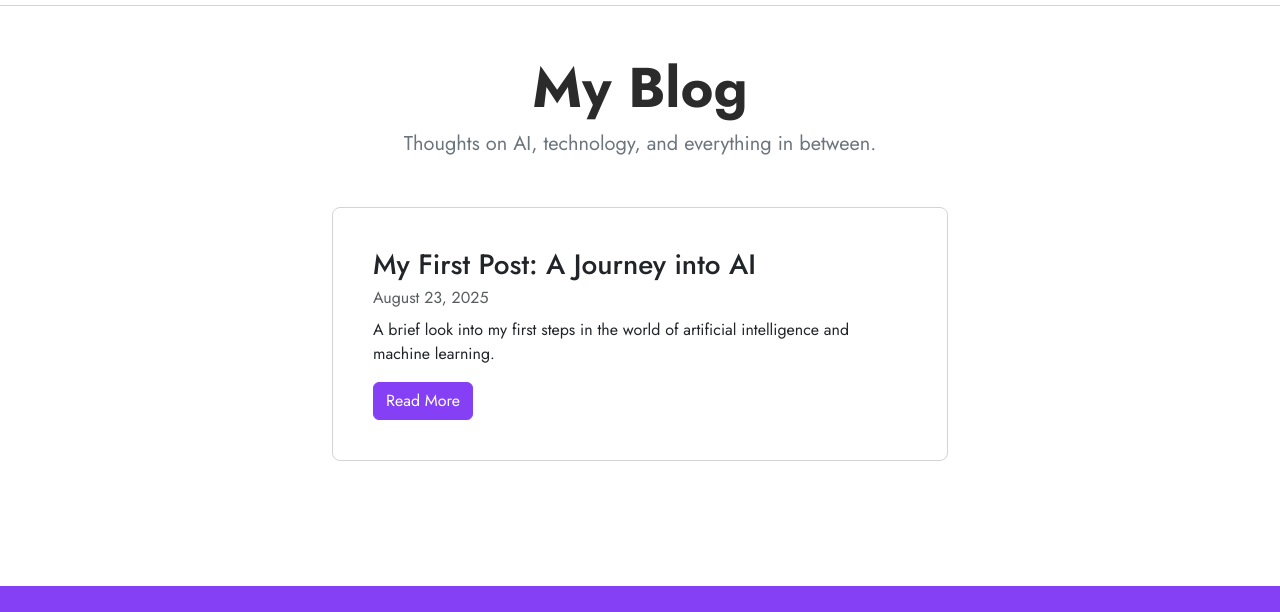
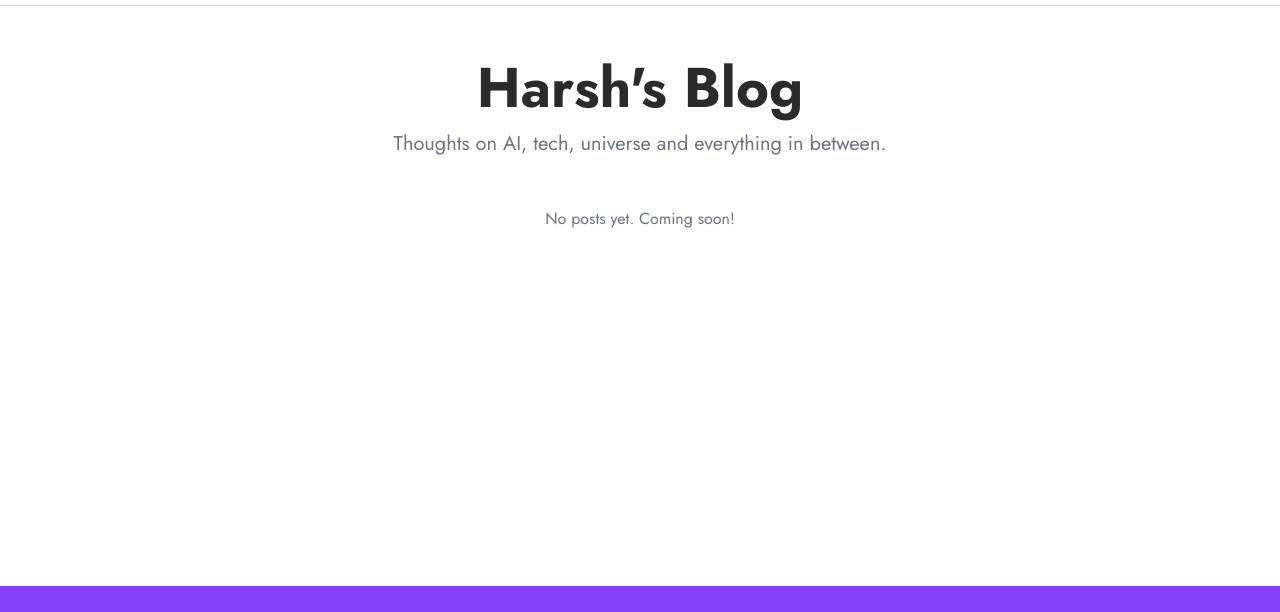
Before and after one commit to AarnoStormborn/portfolio-blog, a plain HTML site: page blog.html in a window 1280 px wide. Shown: the part 61-673 px from the top of the page. Drawn offline with nearby package versions, Linux system fonts and the light colour scheme.

Commit message:
v1.3.2 no blogs yet

```diff
--- a/assets/js/blog.js
+++ b/assets/js/blog.js
@@ -35,7 +35,7 @@ async function loadBlogPosts() {
         container.innerHTML = '';
 
         if (posts.length === 0) {
-            container.innerHTML = '<p class="text-center text-secondary">No posts yet. Check back soon!</p>';
+            container.innerHTML = '<p class="text-center text-secondary">No posts yet. Coming soon!</p>';
             return;
         }
 
--- a/blog.html
+++ b/blog.html
@@ -46,8 +46,8 @@
 
     <main class="container my-5">
         <header class="text-center mb-5">
-            <h1 class="display-4 fw-bold">My Blog</h1>
-            <p class="lead text-secondary">Thoughts on AI, technology, and everything in between.</p>
+            <h2 class="display-4 fw-bold">Harsh's Blog</h2>
+            <p class="lead text-secondary">Thoughts on AI, tech, universe and everything in between.</p>
         </header>
 
         <!-- Blog posts will be dynamically loaded here -->
--- a/posts.json
+++ b/posts.json
@@ -1,9 +1,3 @@
 [
-  {
-    "slug": "sample-blog",
-    "title": "My First Post: A Journey into AI",
-    "date": "2025-08-23",
-    "summary": "A brief look into my first steps in the world of artificial intelligence and machine learning.",
-    "path": "blogs/sample-blog/blog.md"
-  }
+
 ]
```
